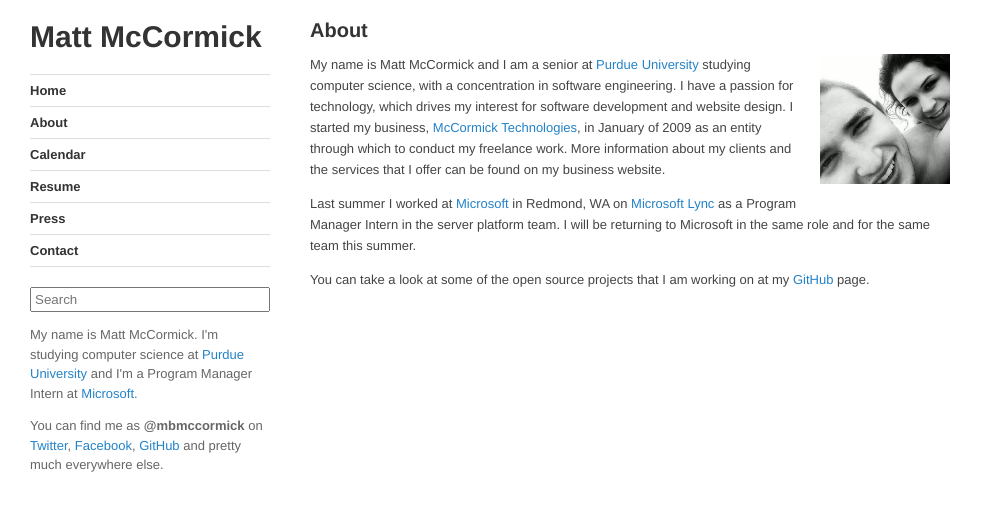
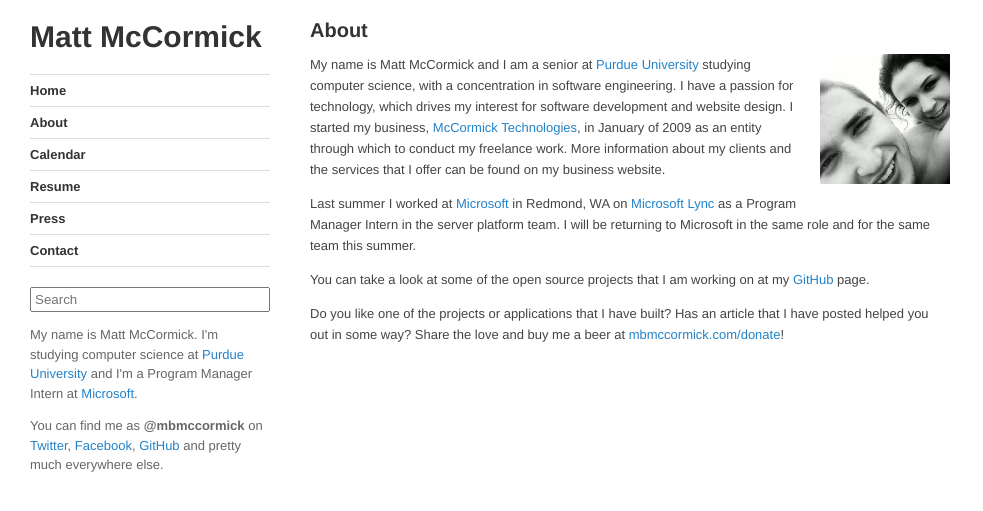
Before and after one commit to mbmccormick/mbmccormick.github.io, a Jekyll site: the page built from about/index.md, in a window 1280 px wide. Shown: the top 511 px of the page, without its empty margins (0-983 px from the left). Built offline with Jekyll 4.4.1, drawn with Linux system fonts in a browser that asks for light colours; Markdown is read by kramdown in place of the engine named in the settings.

Commit message:
Update about/index.md

```diff
--- a/about/index.md
+++ b/about/index.md
@@ -10,3 +10,5 @@
 Last summer I worked at <a href="http://www.microsoft.com" target="_blank">Microsoft</a> in Redmond, WA on <a href="http://lync.microsoft.com/en-us/Pages/default.aspx" target="_blank">Microsoft Lync</a> as a Program Manager Intern in the server platform team. I will be returning to Microsoft in the same role and for the same team this summer.
 
 You can take a look at some of the open source projects that I am working on at my <a href="https://www.github.com/mbmccormick" target="_blank">GitHub</a> page.
+
+Do you like one of the projects or applications that I have built? Has an article that I have posted helped you out in some way? Share the love and buy me a beer at <a href="/donate">mbmccormick.com/donate</a>!
```
